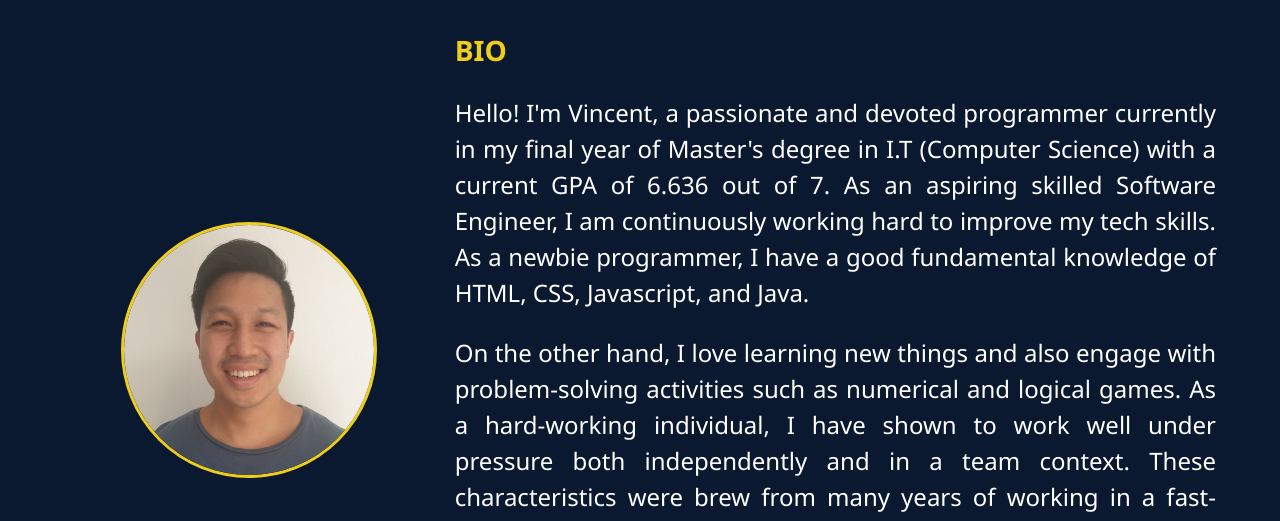
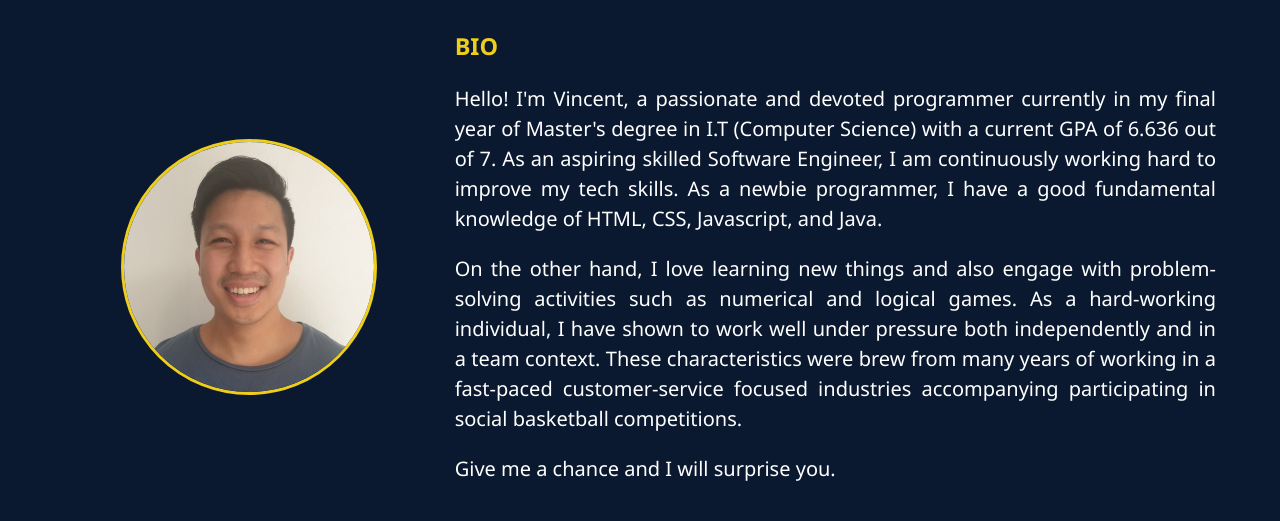
Before and after one commit to vincent659/vincent_portfolio, a website: page dist/about.html in a window 1280 px wide. Shown: the part 199-720 px from the top of the page. Drawn offline with Linux system fonts and the light colour scheme.

Commit message:
alterationV5

```diff
--- a/package.json
+++ b/package.json
@@ -6,7 +6,7 @@
   "homepage": "https://vincent659.github.io/vincent_portfolio",
   "scripts": {
     "sass": "node-sass -w scss/ -o dist/css/ --recursive",
-    "deploy":"gh-pages -d dist"
+    "deploy": "gh-pages -d dist"
   },
   "author": "Vincent Chen",
   "license": "MIT",
--- a/scss/_mobile.scss
+++ b/scss/_mobile.scss
@@ -66,7 +66,7 @@
         transform: translate3d(100%,0,0);
 
         .portrait{
-            background: url('../img/portrait_small.jpg');
+            background: url('../img/portrait_small.png');
             width: 150px;
             height: 150px;
         }
--- a/scss/main.scss
+++ b/scss/main.scss
@@ -92,9 +92,10 @@ main{
 
     .bio{
         grid-area: bio;
-        font-size: 1.5rem;
+        font-size: 1.25rem;
         text-align: justify;
     }
+
 
     .unit-1{
         grid-area: unit1;
```
Also changed, not shown: dist/css/main.css.
